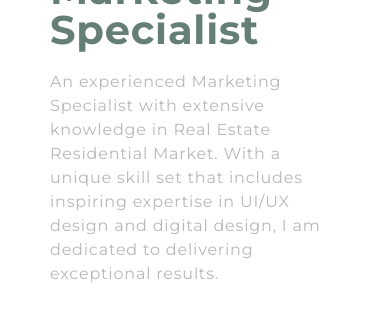
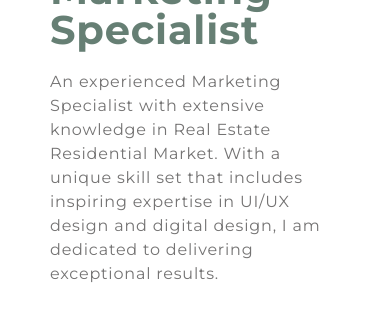
Before and after one commit to kaleytsangbcit/landingpage, a Next.js app: page / in a window 390 px wide. Shown: the part 466-798 px from the top of the page. Built offline with nearby package versions, Linux system fonts and the light colour scheme.

Commit message:
update css for mobile

```diff
--- a/styles/Home.module.css
+++ b/styles/Home.module.css
@@ -104,7 +104,7 @@
 }
 
 .banner p {
-    color: #b8b8b8;
+    color: #747373;
     font-size: 18px;
     letter-spacing: 0.8px;
     line-height: 1.5em;
@@ -411,6 +411,10 @@
         padding-bottom: 30px;
     }
 
+    .banner {
+        height: 800px;
+    }
+
     .animation img {
         width: 400px;
         height: 200px;
@@ -427,7 +431,7 @@
 
     .profilePic {
         right: -1100px;
-        top: 800px;
+        top: 880px;
     }
 
     .profilePic img {
@@ -467,6 +471,11 @@
     .projimgbx:nth-of-type(12) {
         margin-top: 30px; /* remove top margin of center column */
     }
+
+    .socialIcon {
+        margin-right:10px;
+        margin-top: 45px;
+    }
 }
 
 /* Tablet and iPad Air */
```
